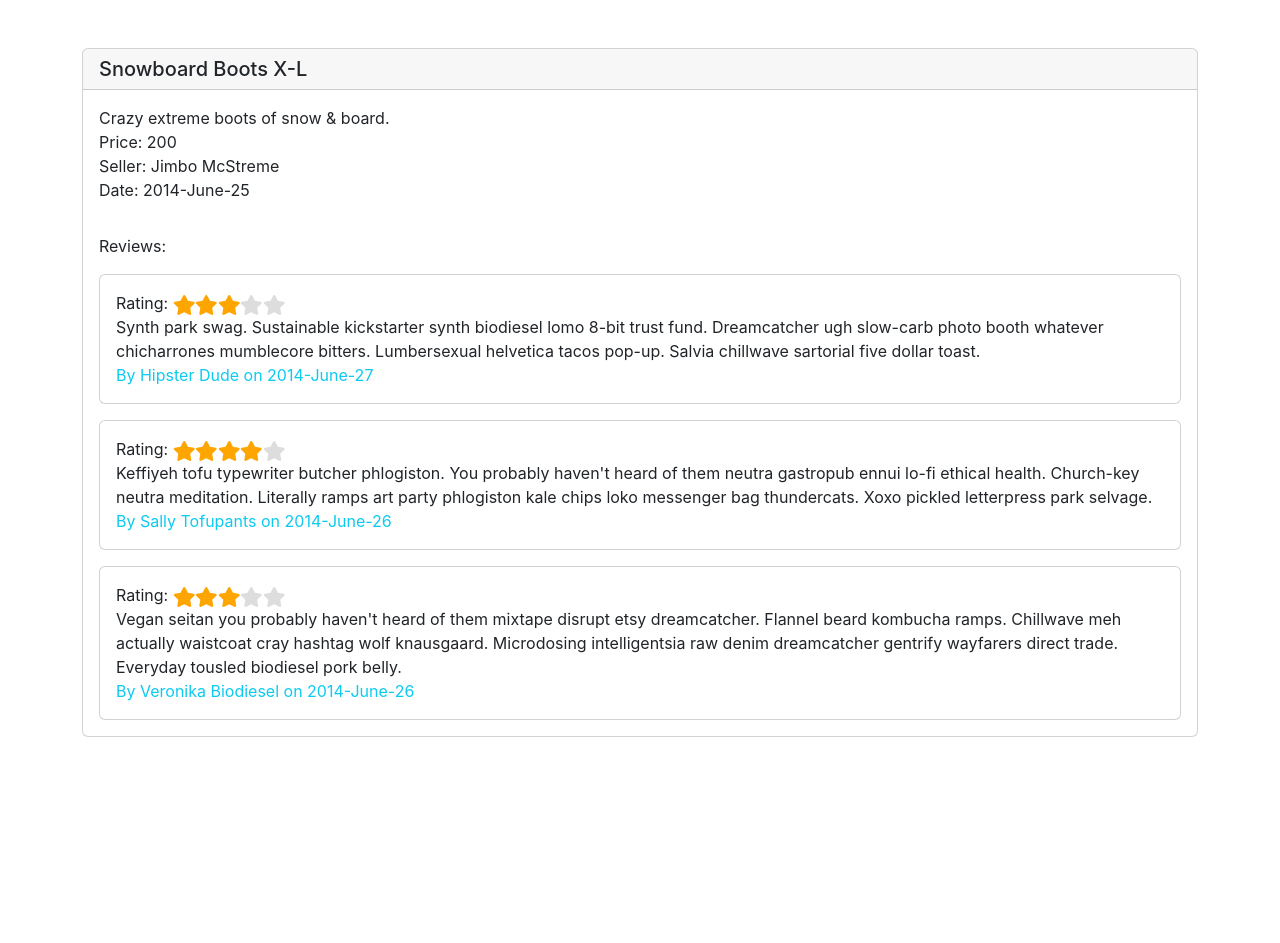
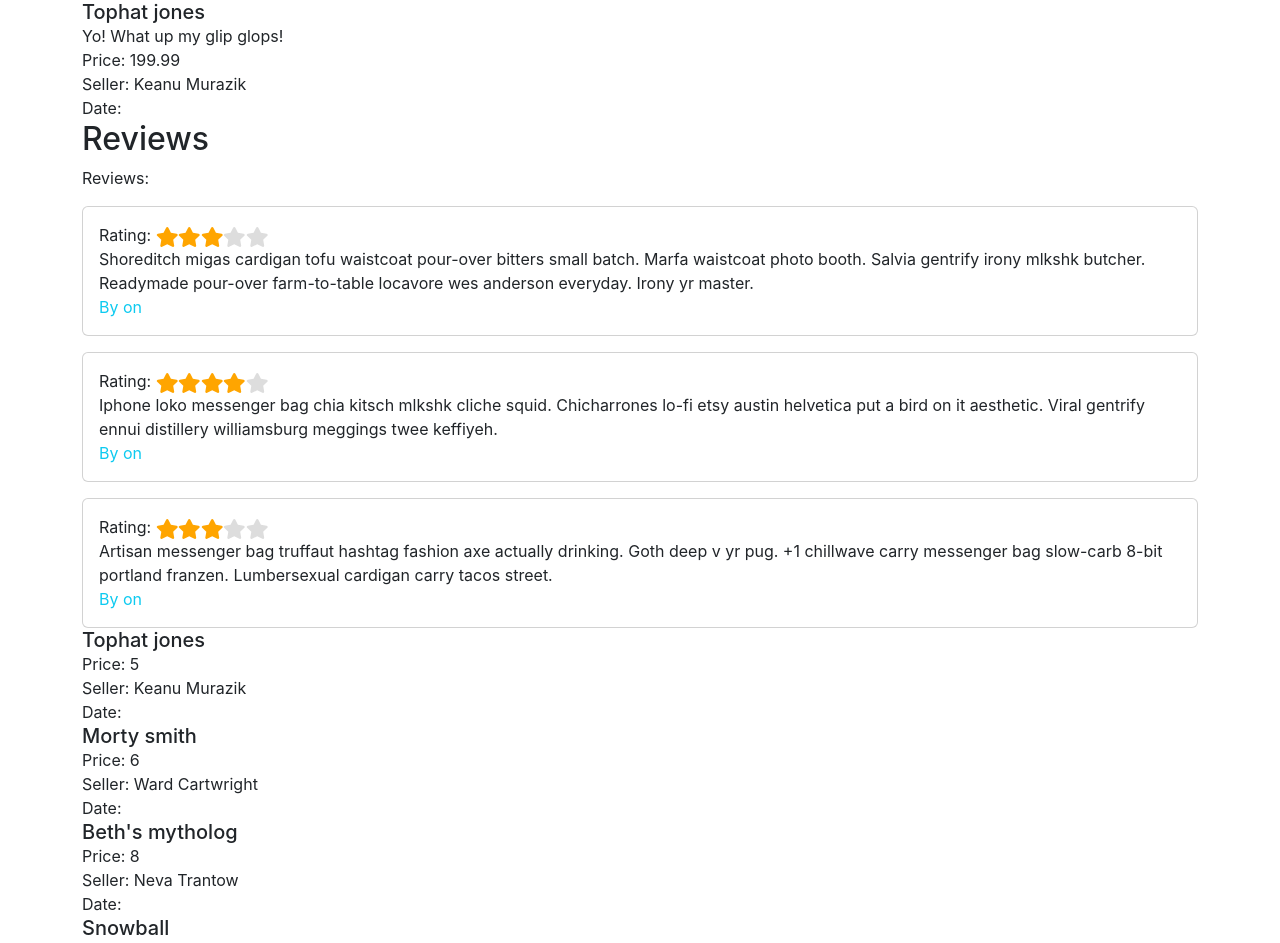
Before and after one commit to CodeCoreYVR/lab_solutions_bootcamp_sept_2022, a React (Create React App) app in the folder react-amazon-spa/: page / in a window 1280 px wide. Shown: the top 943 px of the page. Before the commit the page ends 800 px from the top, so only its background shows below. Built offline with nearby package versions, Linux system fonts and the light colour scheme.

Commit message:
Product Index & Product Show State

```diff
--- a/react-amazon-spa/src/App.js
+++ b/react-amazon-spa/src/App.js
@@ -1,9 +1,11 @@
 import ProductShowPage from "./components/ProductShowPage";
+import ProductIndexPage from './components/ProductIndexPage';
 
 function App() {
   return (
     <div className="container">
-      <ProductShowPage/>
+      <ProductShowPage />
+      <ProductIndexPage />
     </div>
   );
 }
--- a/react-amazon-spa/src/components/ProductDetails.js
+++ b/react-amazon-spa/src/components/ProductDetails.js
@@ -8,7 +8,7 @@ export default class ProductDetails extends Component {
             <div className='card-body'>
                 {props.description}
                 <div><label>Price: </label> {props.price}</div>
-                <div><label>Seller: </label> {props.sellerName}</div>
+                <div><label>Seller: </label> {props.seller.full_name}</div>
                 <div><label>Date: </label> {props.date}</div>
             </div>
         </div>;
--- /dev/null
+++ b/react-amazon-spa/src/components/ProductIndexPage.js
@@ -0,0 +1,26 @@
+import React, { Component } from 'react';
+import productsData from './productsData';
+import ProductDetails  from './ProductDetails';
+
+export default class ProductIndexPage extends Component {
+  constructor(props) {
+    super(props);
+    this.state = {
+      products: productsData
+    };
+  }
+
+  render() {
+    return this.state.products ? (
+      <main className='page'>
+        { this.state.products.map((product) => {
+          return <ProductDetails key={product.id} {...product} />
+        })}
+      </main>
+    ) : (
+      <div>
+        Loading Products Index Page...
+      </div>
+    );
+  }
+}
--- a/react-amazon-spa/src/components/ProductShowPage.js
+++ b/react-amazon-spa/src/components/ProductShowPage.js
@@ -1,25 +1,27 @@
-import React, { Component } from 'react';
+import { Component } from 'react';
 import productData from './productData';
 import ProductDetails from './ProductDetails';
 import ReviewList from './ReviewList';
 
 export default class ProductShowPage extends Component {
-    product = productData();
-    render() {
-        let product = this.product;
-        return <div className="card mt-5 mb-5">
-            <ProductDetails
-                title={product.title}
-                description={product.description}
-                price={product.price}
-                date={product.created_at}
-                sellerName={product.seller.full_name}
-            />
-            {product.reviews.length &&
-                <ReviewList
-                    reviews={product.reviews}
-                />
-            }
-        </div>;
-    }
+  constructor(props) {
+    super(props);
+    this.state = {
+      product: productData
+    };
+  }
+
+  render() {
+    return this.state.product ? (
+      <main className='page'>
+        <ProductDetails { ...this.state.product } />
+        <h2>Reviews</h2>
+        <ReviewList reviews={ this.state.product.reviews } />
+      </main>
+    ) : (
+      <div>
+        Loading Product Show Page...
+      </div>
+    );
+  }
 }
--- a/react-amazon-spa/src/components/productData.js
+++ b/react-amazon-spa/src/components/productData.js
@@ -1,41 +1,52 @@
-function productData() {
   const product = {
-        id: 102,
-        title: 'Snowboard Boots X-L',
-        description: 'Crazy extreme boots of snow & board.',
-        created_at: '2014-June-25',
-        seller: {
-          full_name: 'Jimbo McStreme'
+    "id": 117,
+    "title": "Tophat jones",
+    "description": "Yo! What up my glip glops!",
+    "price": 199.99,
+    "created_at": "2018-01-13T12:03:55.000Z",
+    "updated_at": "2018-01-19T01:59:56.152Z",
+    "seller": {
+      "id": 33,
+      "first_name": "Keanu",
+      "last_name": "Murazik",
+      "full_name": "Keanu Murazik"
     },
-        price:200,
-        reviews: [
+    "reviews": [
       {
-            id: 225,
-            rating: 3,
-            body:
-              'Synth park swag. Sustainable kickstarter synth biodiesel lomo 8-bit trust fund. Dreamcatcher ugh slow-carb photo booth whatever chicharrones mumblecore bitters. Lumbersexual helvetica tacos pop-up. Salvia chillwave sartorial five dollar toast.',
-            created_at: '2014-June-27',
-            full_name: 'Hipster Dude'
+        "id": 259,
+        "rating": 3,
+        "body": "Shoreditch migas cardigan tofu waistcoat pour-over bitters small batch. Marfa waistcoat photo booth. Salvia gentrify irony mlkshk butcher. Readymade pour-over farm-to-table locavore wes anderson everyday. Irony yr master.",
+        "reviewer": {
+          "full_name": "Morty Smith"
+        }
       },
       {
-            id: 224,
-            rating: 4,
-            body:
-              "Keffiyeh tofu typewriter butcher phlogiston. You probably haven't heard of them neutra gastropub ennui lo-fi ethical health. Church-key neutra meditation. Literally ramps art party phlogiston kale chips loko messenger bag thundercats. Xoxo pickled letterpress park selvage.",
-            created_at: '2014-June-26',
-            full_name: 'Sally Tofupants'
+        "id": 258,
+        "rating": 4,
+        "body": "Iphone loko messenger bag chia kitsch mlkshk cliche squid. Chicharrones lo-fi etsy austin helvetica put a bird on it aesthetic. Viral gentrify ennui distillery williamsburg meggings twee keffiyeh.",
+        "reviewer": {
+          "full_name": "Eric Rothfels"
+        }
       },
       {
-            id: 223,
-            rating: 3,
-            body:
-              "Vegan seitan you probably haven't heard of them mixtape disrupt etsy dreamcatcher. Flannel beard kombucha ramps. Chillwave meh actually waistcoat cray hashtag wolf knausgaard. Microdosing intelligentsia raw denim dreamcatcher gentrify wayfarers direct trade. Everyday tousled biodiesel pork belly.",
-            created_at: '2014-June-26',
-            full_name: 'Veronika Biodiesel'
+        "id": 257,
+        "rating": 3,
+        "body": "Artisan messenger bag truffaut hashtag fashion axe actually drinking. Goth deep v yr pug. +1 chillwave carry messenger bag slow-carb 8-bit portland franzen. Lumbersexual cardigan carry tacos street.",
+        "reviewer": {
+          "full_name": "Dan Rohn"
+        }
       }
     ],
-        tags: ['sports', 'fitness', 'outdoors']
+    "tags": [
+      {
+        "id": 2,
+        "name": "Baratheon of King's Landing"
+      },
+      {
+        "id": 4,
+        "name": "Tawney of Orkmont"
+      }
+    ]
   };
-      return product;
-}
-export default productData
+
+export default product
--- /dev/null
+++ b/react-amazon-spa/src/components/productsData.js
@@ -0,0 +1,81 @@
+  const products = [
+    {
+      "id": 117,
+      "title": "Tophat jones",
+      "price": 5,
+      "seller": {
+        "id": 33,
+        "first_name": "Keanu",
+        "last_name": "Murazik",
+        "full_name": "Keanu Murazik"
+      }
+    },
+    {
+      "id": 177,
+      "title": "Morty smith",
+      "price": 6,
+      "seller": {
+        "id": 19,
+        "first_name": "Ward",
+        "last_name": "Cartwright",
+        "full_name": "Ward Cartwright"
+      }
+    },
+    {
+      "id": 65,
+      "title": "Beth's mytholog",
+      "price": 8,
+      "seller": {
+        "id": 9,
+        "first_name": "Neva",
+        "last_name": "Trantow",
+        "full_name": "Neva Trantow"
+      }
+    },
+    {
+      "id": 41,
+      "title": "Snowball",
+      "price": 3,
+      "seller": {
+        "id": 48,
+        "first_name": "Isaac",
+        "last_name": "Spinka",
+        "full_name": "Isaac Spinka"
+      }
+    },
+    {
+      "id": 173,
+      "title": "Jerry smith",
+      "price": 5,
+      "seller": {
+        "id": 44,
+        "first_name": "Anibal",
+        "last_name": "Ondricka",
+        "full_name": "Anibal Ondricka"
+      }
+    },
+    {
+      "id": 300,
+      "title": "Beta vii",
+      "price": 4,
+      "seller": {
+        "id": 12,
+        "first_name": "Abbey",
+        "last_name": "Watsica",
+        "full_name": "Abbey Watsica"
+      }
+    },
+    {
+      "id": 301,
+      "title": "Rick sanchez",
+      "price": 10,
+      "seller": {
+        "id": 23,
+        "first_name": "Gregoria",
+        "last_name": "Koepp",
+        "full_name": "Gregoria Koepp"
+      }
+    }
+  ];
+
+export default products;
```
Also changed, not shown: react-amazon-spa/src/data/product.js (added, +50 -0 lines), react-amazon-spa/src/data/products.js (added, +79 -0 lines). Lines whose indentation alone changed are shown as unchanged.
